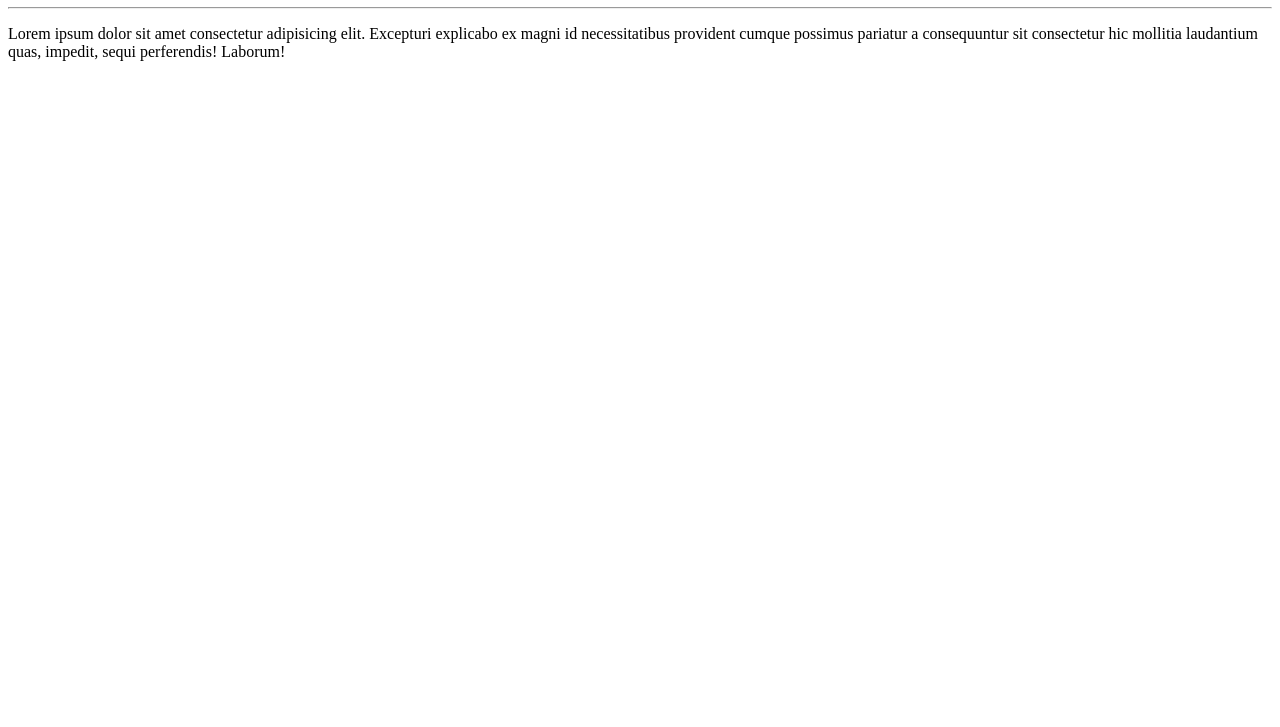
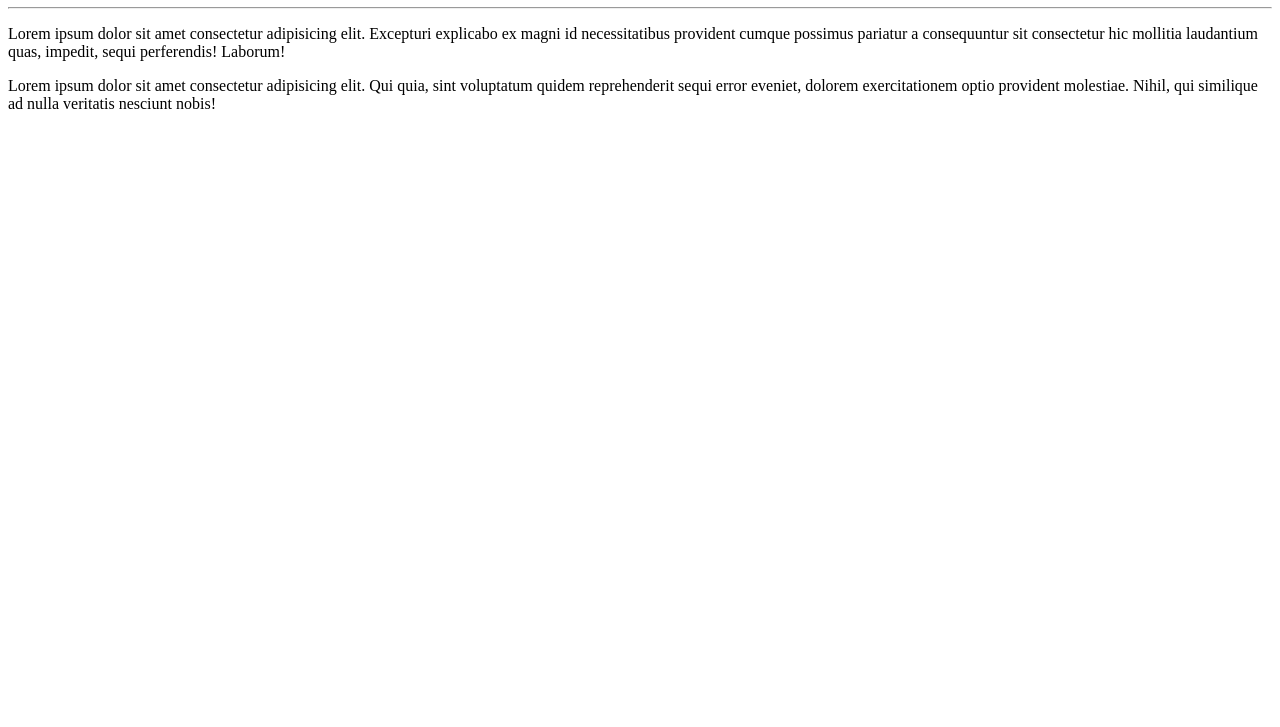
Before and after one commit to Bruno-Anjos01/Ola-Mundo, a plain HTML site: page site-exemplo/index.html in a window 1280 px wide. Shown: the part 73-800 px from the top of the page. Drawn offline with Linux system fonts and the light colour scheme.

Commit message:
alteração

```diff
--- a/site-exemplo/index.html
+++ b/site-exemplo/index.html
@@ -9,5 +9,6 @@
     <h1>Olá, MUndo</h1>
     <hr>
     <p>Lorem ipsum dolor sit amet consectetur adipisicing elit. Excepturi explicabo ex magni id necessitatibus provident cumque possimus pariatur a consequuntur sit consectetur hic mollitia laudantium quas, impedit, sequi perferendis! Laborum!</p>
+    <p>Lorem ipsum dolor sit amet consectetur adipisicing elit. Qui quia, sint voluptatum quidem reprehenderit sequi error eveniet, dolorem exercitationem optio provident molestiae. Nihil, qui similique ad nulla veritatis nesciunt nobis!</p>
 </body>
 </html>
```
